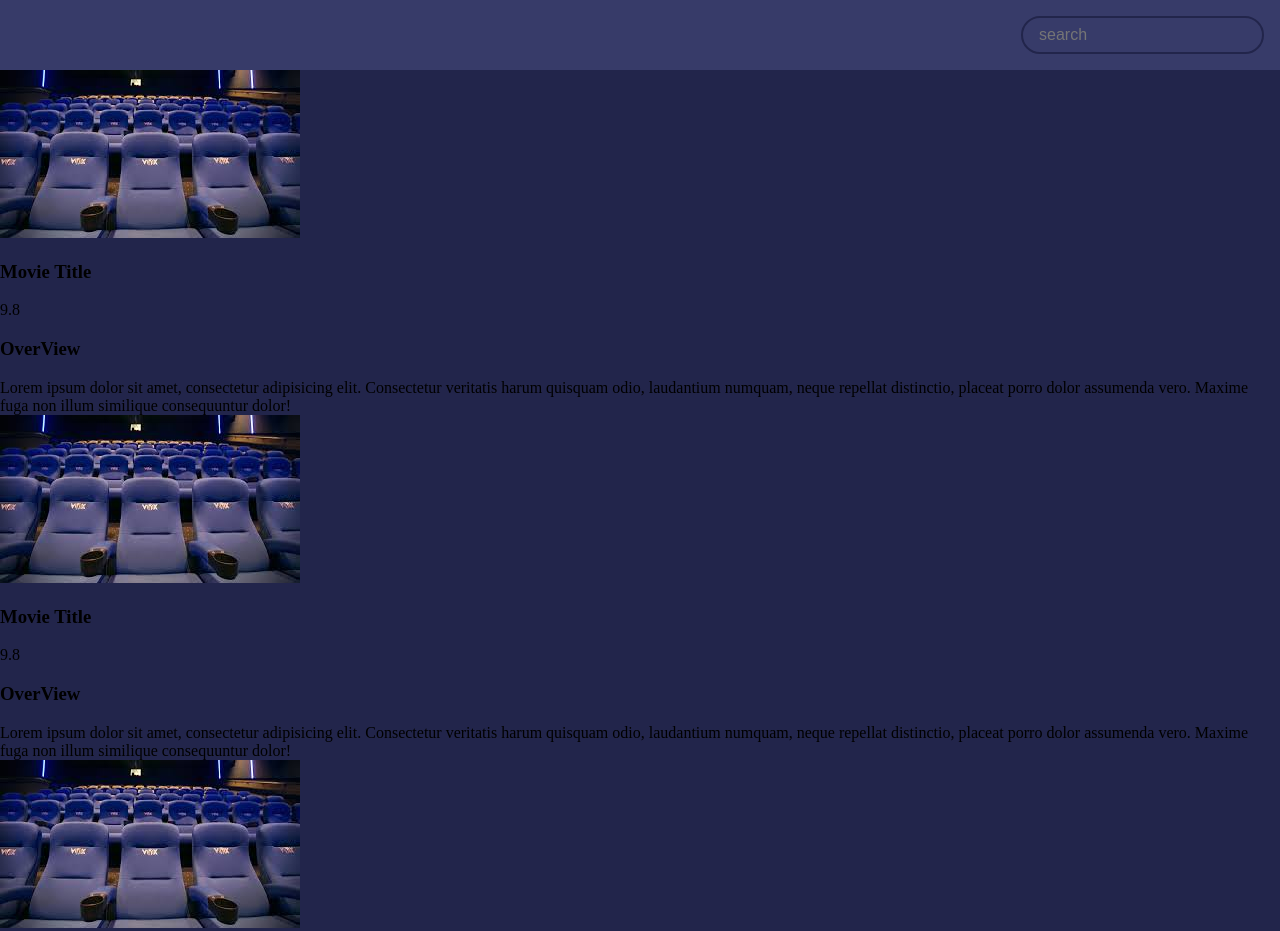
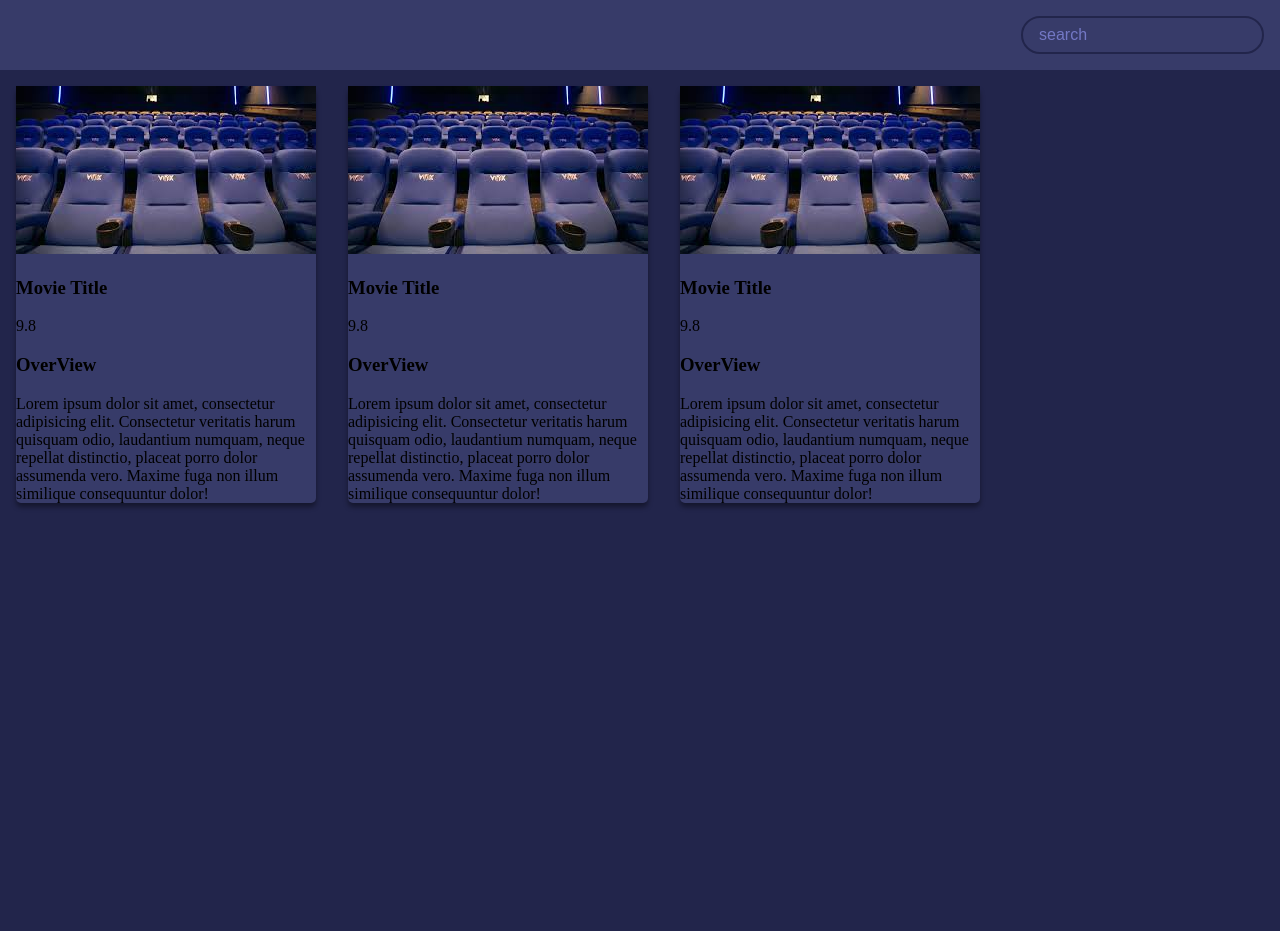
Before and after one commit to Si-maher/Movie-App, a plain HTML site: page index.html in a window 1280 px wide. Shown: the top 931 px of the page. After the commit the page ends 800 px from the top, so only its background shows below. Drawn offline with Linux system fonts and the light colour scheme.

Commit message:
added styles to movie container. flex

```diff
--- a/styles.css
+++ b/styles.css
@@ -25,3 +25,25 @@
      color: #fff;
 
  }
+ .search::placeholder {
+     color: #7378c5;
+ }
+ .search:focus {
+     background-color: var(--primary-color);
+     outline: none;
+ }
+
+ main {
+     display: flex;
+     flex-wrap: wrap;
+ }
+ .movie {
+     width: 300px;
+     background-color: var(--secondary-color);
+     margin: 1rem;
+     border-radius: 5px;
+     box-shadow: 0 4px 5px rgba(0,0,0, 0.4);
+ }
+ .movie img {
+     width: 100%;
+ }
```
